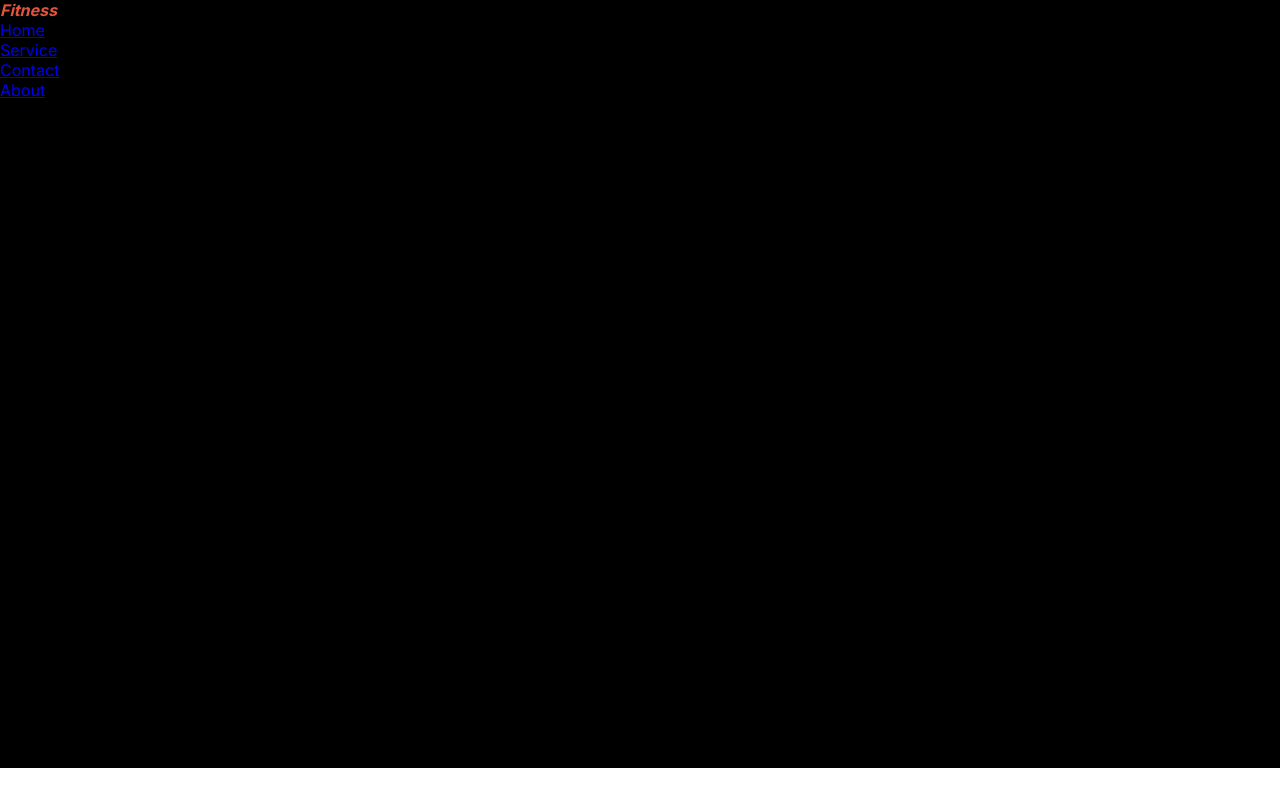
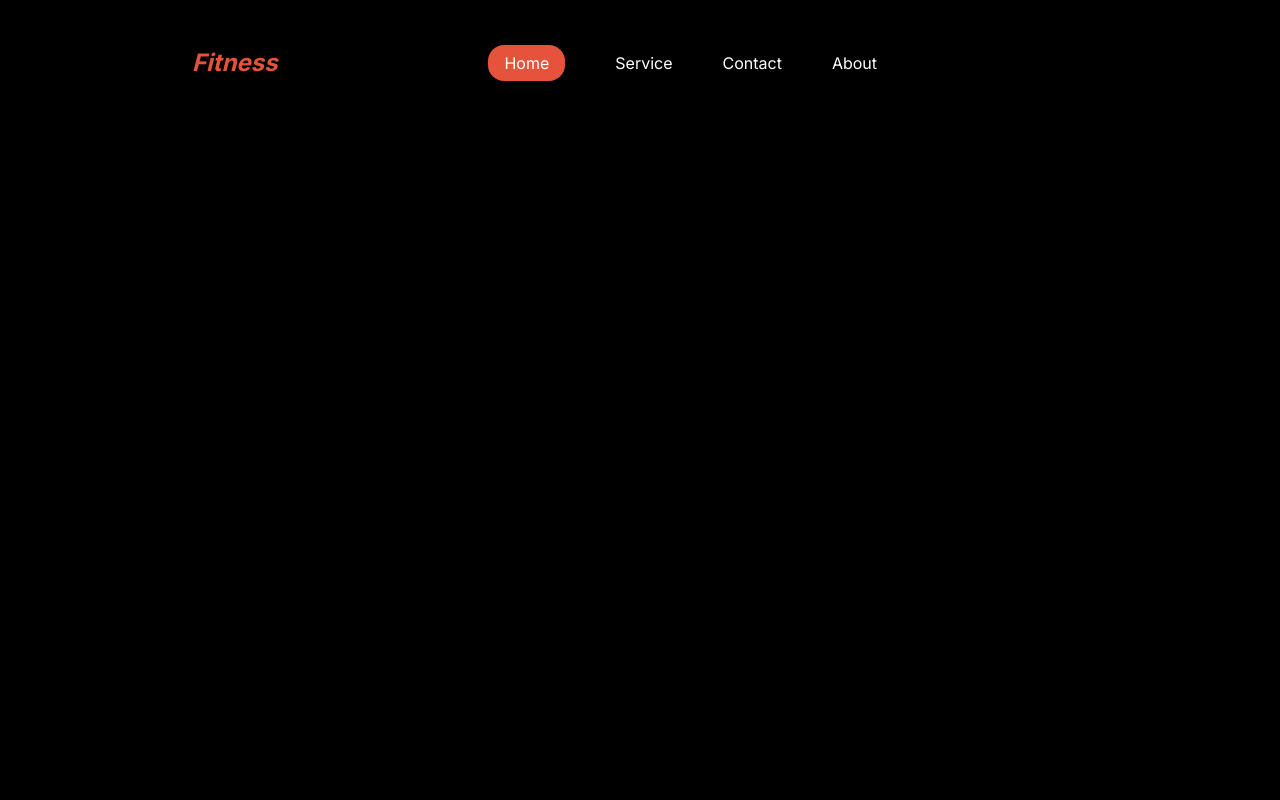
Before and after one commit to githubroycode/assignment2-fitness, a plain HTML site: page index.html in a window 1280 px wide. Drawn offline with Linux system fonts and the light colour scheme.

Commit message:
added navbar with responsive

```diff
--- a/index.html
+++ b/index.html
@@ -6,21 +6,21 @@
     <meta name="viewport" content="width=device-width, initial-scale=1.0">
     <title>Fitness</title>
     <link rel="stylesheet" href="styles/style.css">
+    <link rel="stylesheet" href="styles/media.css">
 </head>
 
 <body>
-    <header class="top-part">
+    <header>
         <!-- Navbar -->
-        <nav>
-            <div class="logo-name">Fitness</div>
-            <div>
-                <ul>
-                    <li><a href="#">Home</a></li>
-                    <li><a href="#">Service</a></li>
-                    <li><a href="#">Contact</a></li>
-                    <li><a href="#">About</a></li>
+        <nav class="nav-container display-flex">
+            <h3 class="logo-name">Fitness</h3>
+                <ul class="display-flex menus">
+                    <li><a href="#" class="visited font-color btn-bgcolor">Home</a></li>
+                    <li><a href="#" class="font-color">Service</a></li>
+                    <li><a href="#" class="font-color">Contact</a></li>
+                    <li><a href="#" class="font-color">About</a></li>
                 </ul>
-            </div>
+                <div class="bars"><img src="images/bars-solid.png" alt=""></div>
         </nav>
     </header>
 </body>
--- a/styles/media.css
+++ b/styles/media.css
@@ -0,0 +1,9 @@
+/* navbar media query */
+@media screen and (max-width: 610px) {
+    .nav-container .menus{
+        display: none;
+    }
+    .bars img{
+        display: block;
+    }
+}
--- a/styles/style.css
+++ b/styles/style.css
@@ -10,15 +10,55 @@
     padding: 0;
     font-family: "Inter", sans-serif;
 }
-.top-part{
-    width: 100%;
-    height: 768px;
+body{
     background-color: black;
 }
+/* default styles */
+.display-flex{
+    display: flex;
+}
+
+.font-color{
+    color: white;
+}
+
+.btn-bgcolor{
+    background-color: rgb(230, 83, 60);
+    border-radius: 1rem;
+}
+
 /* navbar style */
+
+
 .logo-name{
     font-optical-sizing: auto;
     font-weight: 700;
+    font-size: x-large;
     color: rgb(230, 83, 60);
     font-style: oblique;
 }
+
+.nav-container{
+    width: 70%;
+    margin: 0 auto;
+    margin-top: 3rem;
+    justify-content: space-between;
+    align-items: center;
+}
+.nav-container ul{
+    list-style: none;
+    justify-content: space-evenly;
+    gap: 50px;
+}
+
+.nav-container ul a{
+    text-decoration: none;
+}
+.visited{
+    padding: 0.5rem 1rem;
+}
+.bars img{
+    width: 30px;
+    height: 20px;
+    display: none;
+}
```
Also changed, not shown: images/bars-solid.png (added), images/bars-solid.svg (added).
